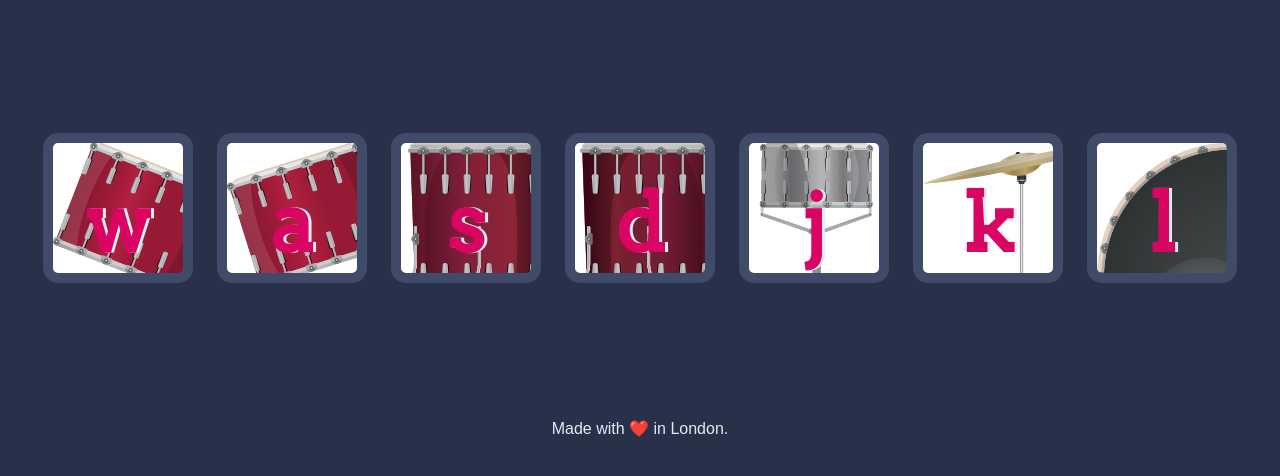
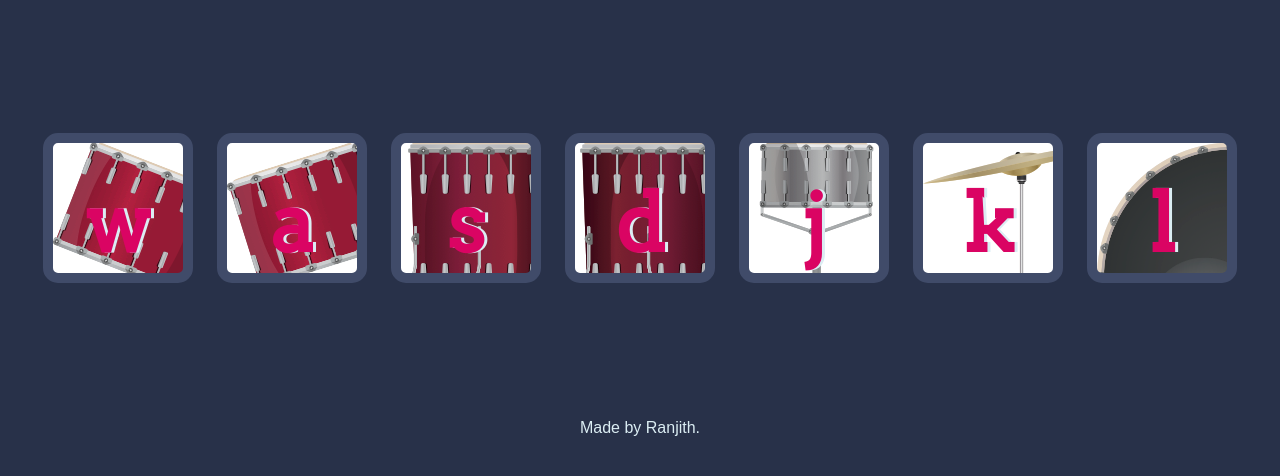
Before and after one commit to ranjith7022/drumkit, a plain HTML site: page index.html in a window 1280 px wide. Shown: the part 156-632 px from the top of the page. Drawn offline with Linux system fonts and the light colour scheme.

Commit message:
footer update

```diff
--- a/index.html
+++ b/index.html
@@ -23,7 +23,7 @@
 
 
   <footer>
-    Made with ❤️ in London.
+    Made by Ranjith.
   </footer>
   <script src="index.js"></script>
 </body>
```
